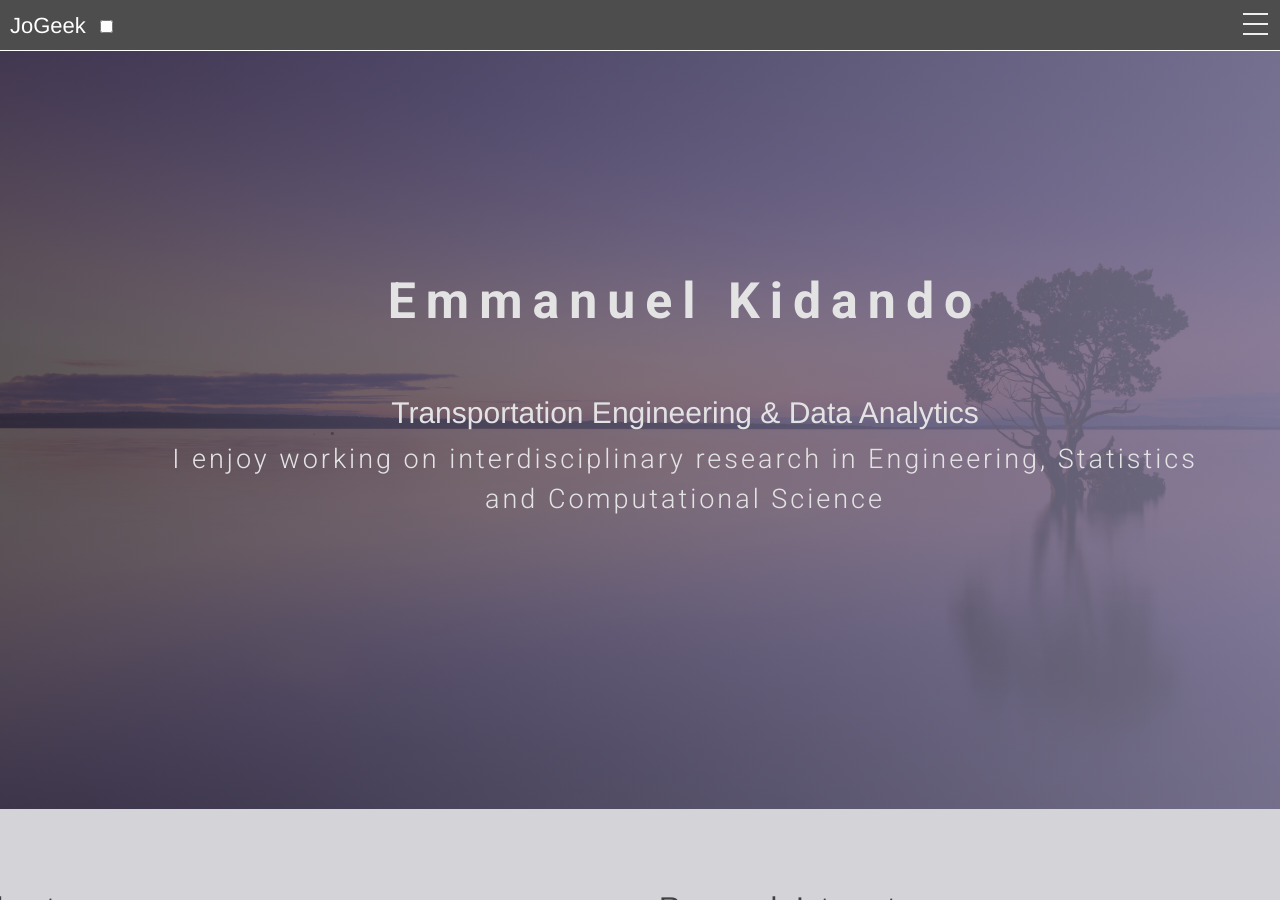
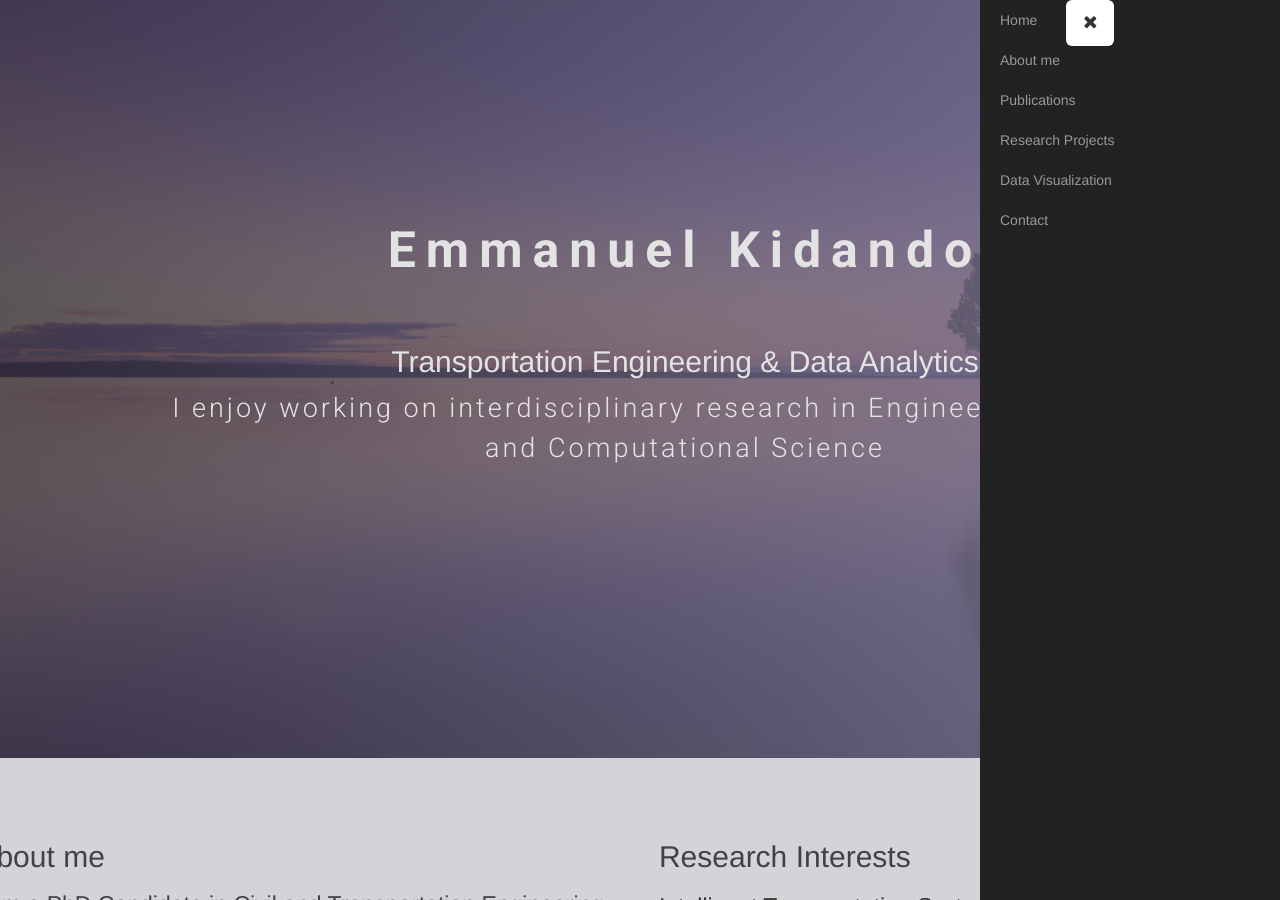
Before and after one commit to ekidando/Kidando, a Jekyll site: the page index.html, which Jekyll copies as it is, in a window 1280 px wide and 900 px high. Built offline with Jekyll 4.4.1, drawn with Linux system fonts in a browser that asks for light colours; nearby versions of some CDN libraries; some web fonts are replaced.

Commit message:
Update index.html

```diff
--- a/index.html
+++ b/index.html
@@ -18,28 +18,19 @@
   <!-- head close -->
 <body>
 
-<div class="nav">
-  <div class="nav-header">
-    <div class="nav-title">
-      JoGeek
-    </div>
-  </div>
-  <div class="nav-btn">
-    <label for="nav-check">
-      <span></span>
-      <span></span>
-      <span></span>
-    </label>
-  </div>
-  <input type="checkbox" id="nav-check">
-  <div class="nav-links">
-    <a href="#top">Home</a>
-   <a href="#about">About me</a>
-    <a href="File/publication.html">Publications</a>
-    <a href="#research">Research Projects</a>
-   <a href="#data">Data Visualization</a>
-    <a href="#contact">Contact</a>
-  </div>
+
+<nav id="sidebar-wrapper">
+  <ul class="sidebar-nav">
+      <a id="menu-close" href="#" class="btn btn-light btn-lg pull-right toggle"><i class="fa fa-times"></i></a>
+    <li><a href="#top" onclick = $("#menu-close").click(); >Home</a></li>
+    <li><a href="#about" onclick = $("#menu-close").click(); >About me</a></li>
+    <li><a href="File/publication.html" onclick = $("#menu-close").click(); >Publications</a></li>
+    <li><a href="#research" onclick = $("#menu-close").click(); >Research Projects</a></li>
+    <li><a href="#data" onclick = $("#menu-close").click(); >Data Visualization</a></li>
+    <li><a href="#contact" onclick = $("#menu-close").click(); >Contact</a></li>
+ </ul>
+
+    </nav>
 
 
 
```
